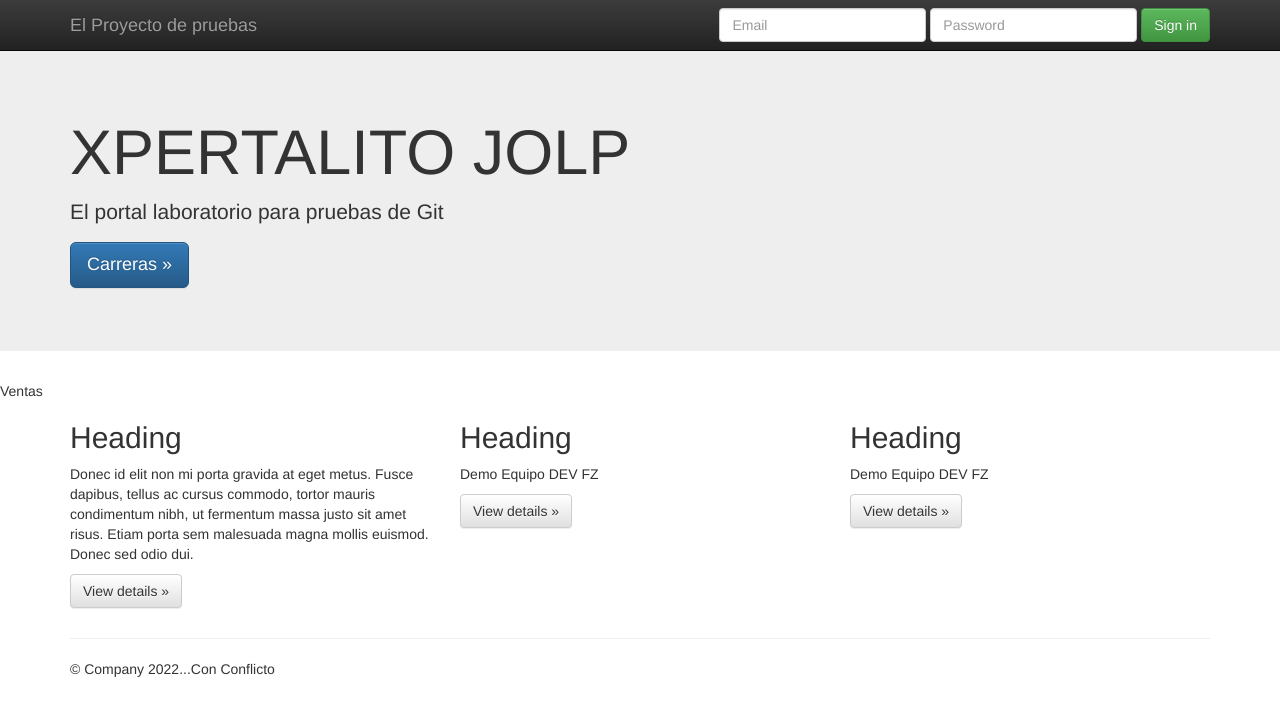
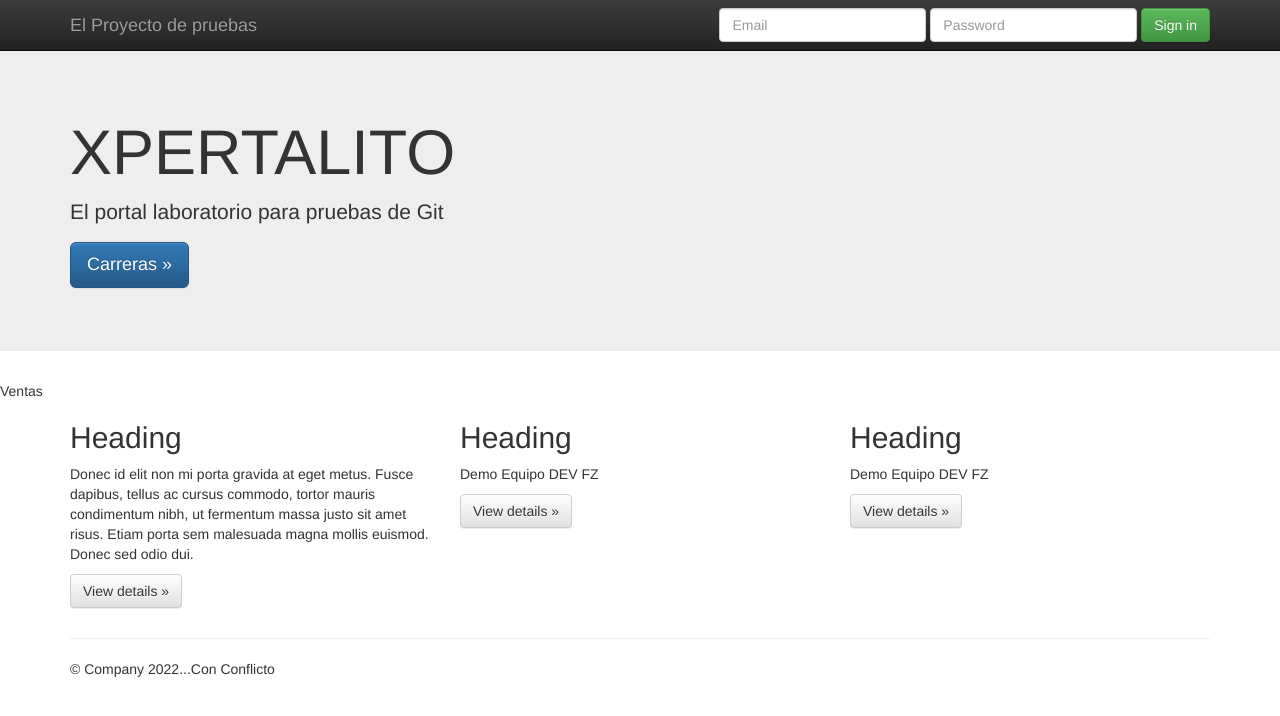
Before and after one commit to XPERTAL-Global-Services/DemoGit, a plain HTML site: page index.html in a window 1280 px wide. Drawn offline with nearby package versions, Linux system fonts and the light colour scheme.

Commit message:
Prueba de cambio en index.html

```diff
--- a/index.html
+++ b/index.html
@@ -55,7 +55,7 @@
     <!-- Main jumbotron for a primary marketing message or call to action -->
     <div class="jumbotron">
       <div class="container">
-        <h1>XPERTALITO JOLP</h1>
+        <h1>XPERTALITO</h1>
         <p>El portal laboratorio para pruebas de Git</p>
         <p><a class="btn btn-primary btn-lg" href="https://careers.femsa.com/XPERTAL/go/XPERTAL_es/4527919/" target="_blank" role="button">Carreras &raquo;</a></p>
       </div>
```
